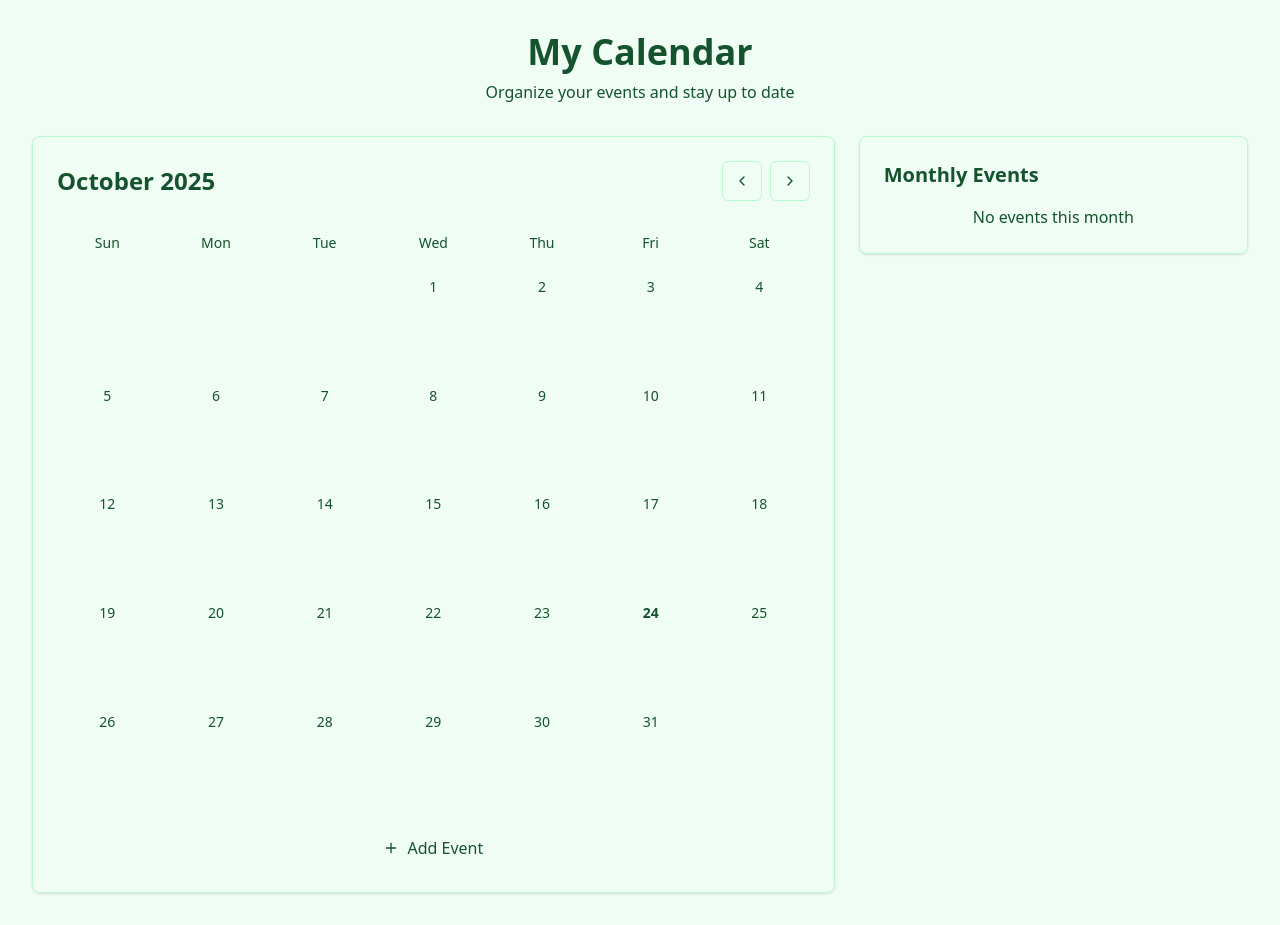
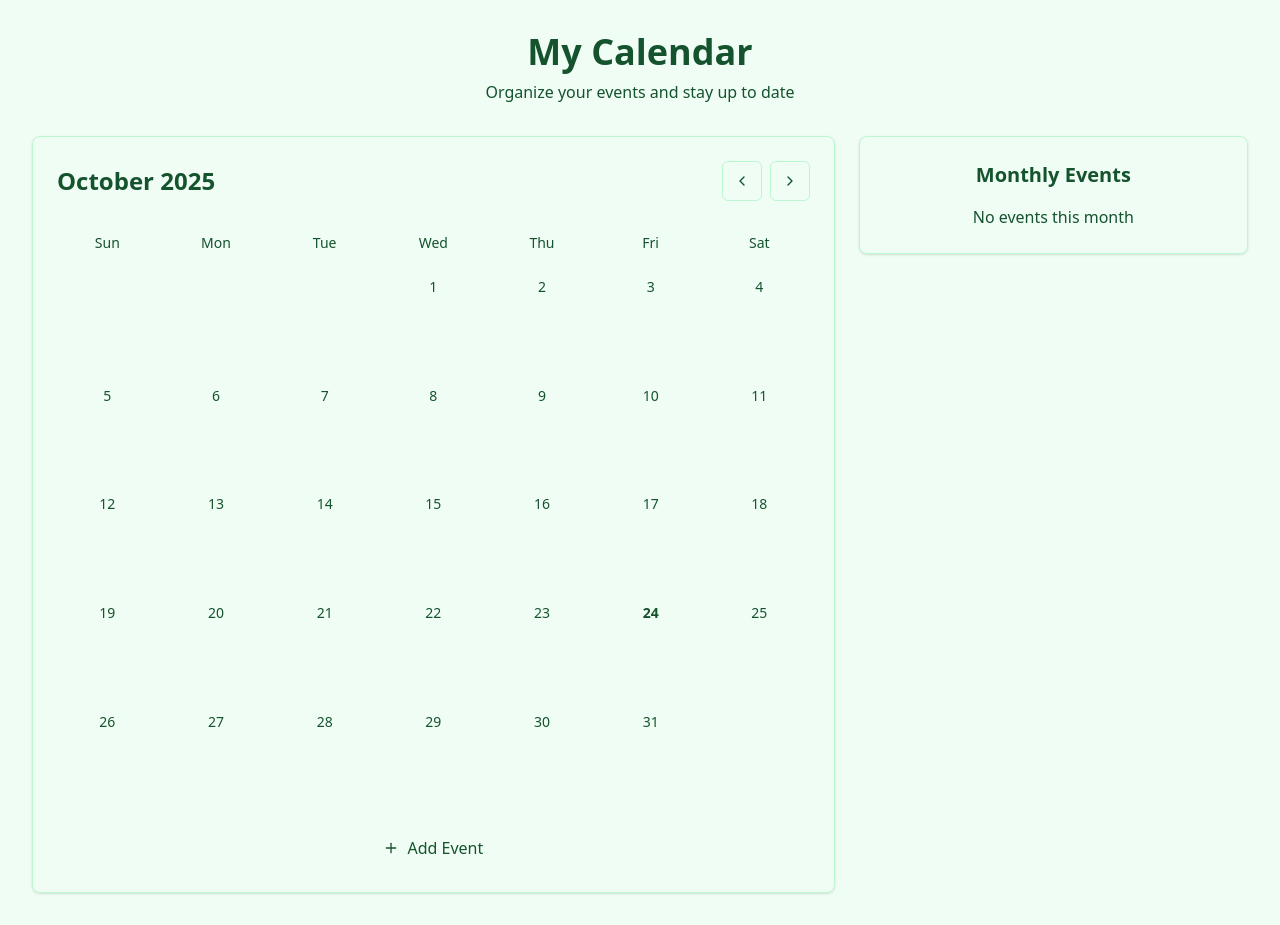
Before and after one commit to ferjbadev/DailyAgenda, a React (Vite) app: page / in a window 1280 px wide. Built offline with nearby package versions, Linux system fonts and the light colour scheme.

Commit message:
Update event-list.tsx

```diff
--- a/src/components/event-list.tsx
+++ b/src/components/event-list.tsx
@@ -27,7 +27,7 @@ export function EventList({ events, currentMonth, currentYear, onDeleteEvent }:
 
   return (
     <Card className="p-6">
-      <h3 className="mb-4 text-xl font-semibold">Monthly Events</h3>
+      <h3 className="mb-4 text-xl font-semibold text-center">Monthly Events</h3>
       {filteredEvents.length === 0 ? (
         <p className="text-center text-[--color-muted-foreground]">No events this month</p>
       ) : (
```
